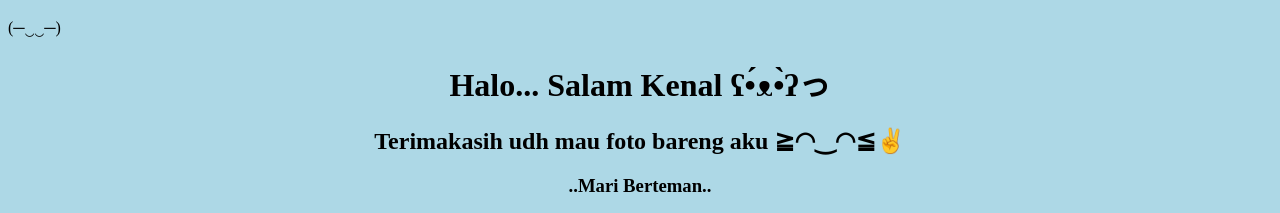
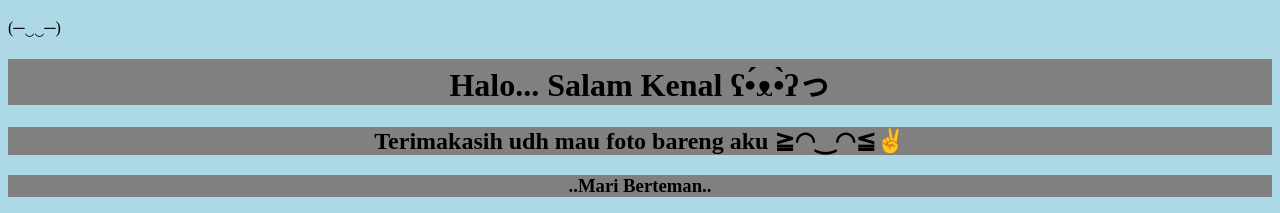
Before and after one commit to okon0miyaki/GreetCard, a plain HTML site: page index.html in a window 1280 px wide. Shown: the top 213 px of the page. Drawn offline with Linux system fonts and the light colour scheme.

Commit message:
Update style.css

```diff
--- a/style.css
+++ b/style.css
@@ -1,3 +1,15 @@
 body {
  background-color: lightblue;
 }
+
+h1 {
+ background-color: gray;
+}
+
+h2 {
+ background-color: gray;
+}
+
+h3 {
+ background-color: gray;
+}
```
